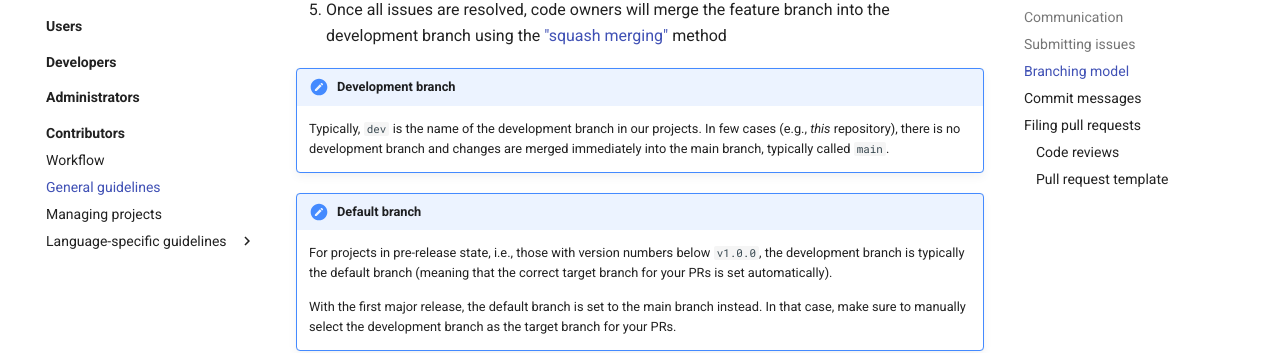
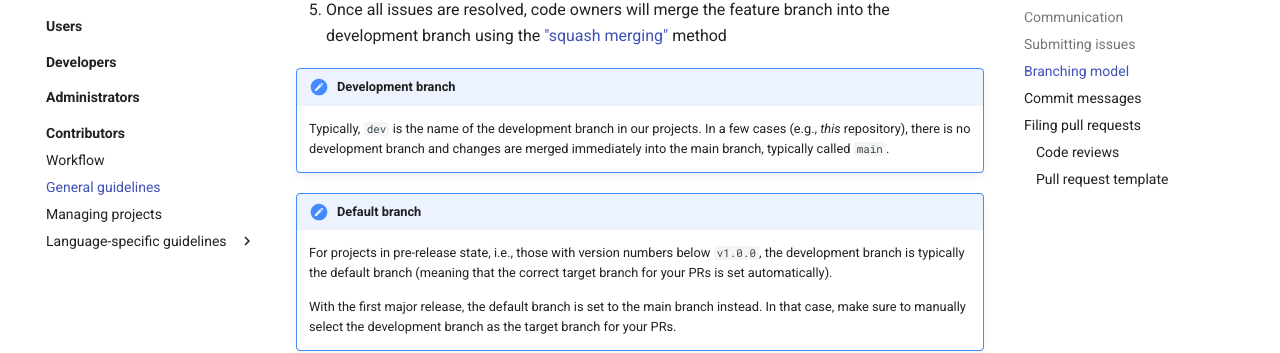
Before and after one commit to elixir-cloud-aai/elixir-cloud-aai.github.io, an MkDocs documentation site: the page built from docs/guides/guide-contributor/general-guidelines.md, in a window 1280 px wide and 900 px high, scrolled down 1860 px. Shown: the part 139-492 px from the top of the window. Built offline with MkDocs 1.6.1 and Material for MkDocs 9.7.7, drawn with Linux system fonts in a browser that asks for light colours; comment, search, counter and statistics services are not loaded.

```diff
--- a/docs/guides/guide-contributor/general-guidelines.md
+++ b/docs/guides/guide-contributor/general-guidelines.md
@@ -77,7 +77,7 @@ visualizes this process.
 !!! note "Development branch"
 
     Typically, `dev` is the name of the development branch in our projects.
-    In few cases (e.g., _this_ repository), there is no development branch
+    In a few cases (e.g., _this_ repository), there is no development branch
     and changes are merged immediately into the main branch, typically called
     `main`.
 
```
